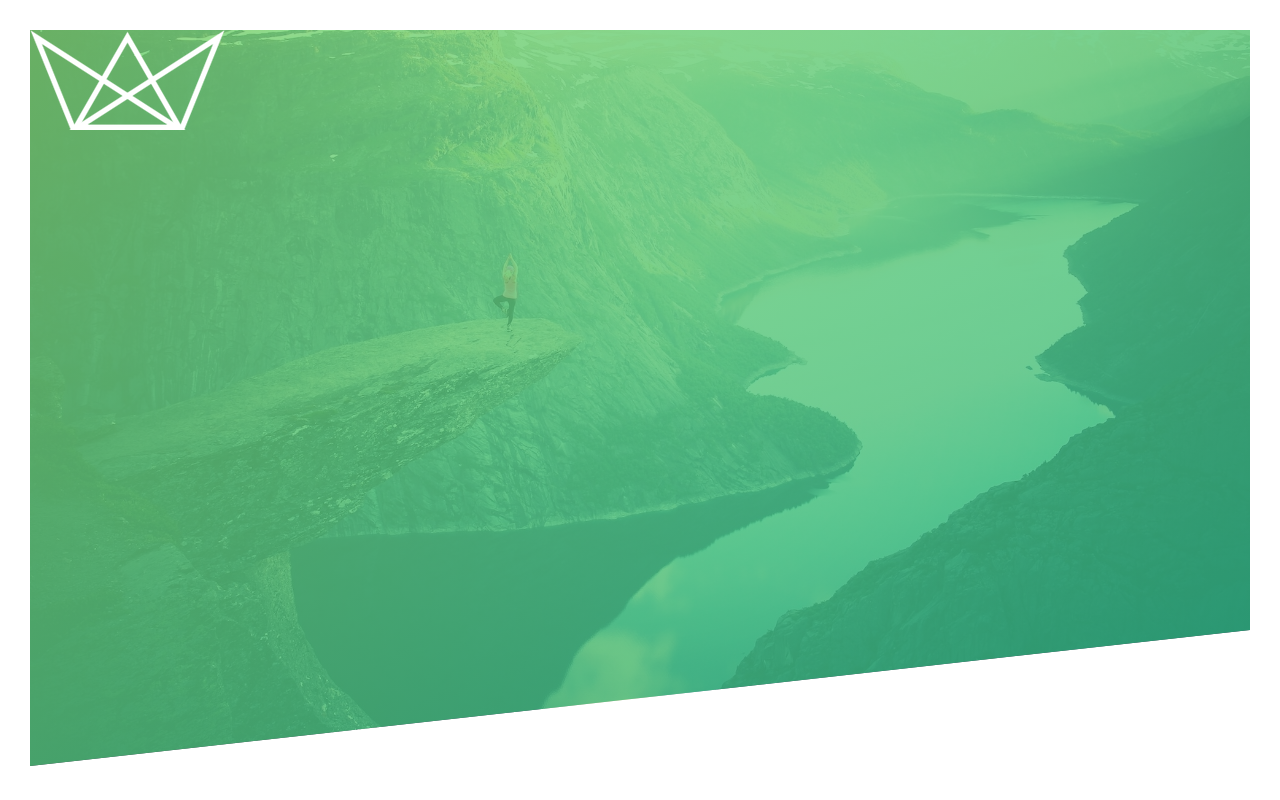
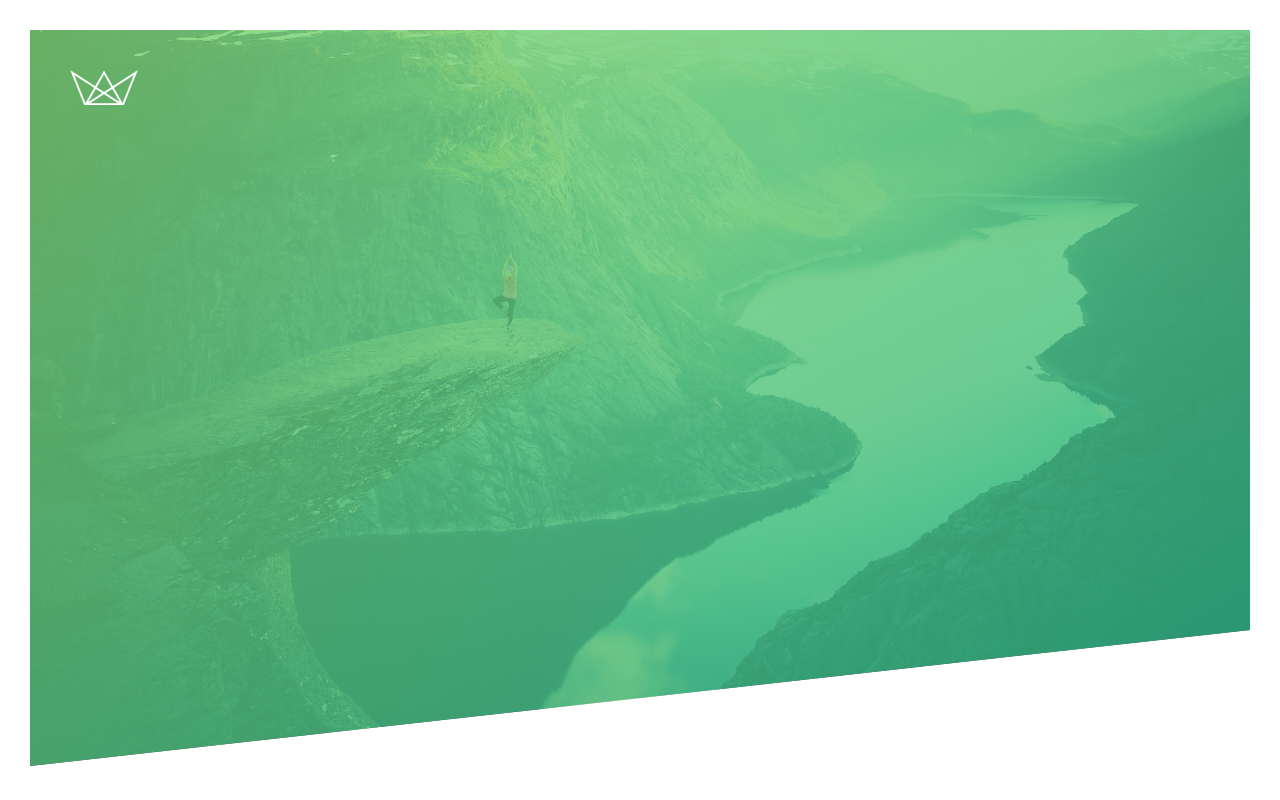
Before and after one commit to Almo7aya/moriam, a plain HTML site: page index.html in a window 1280 px wide. Drawn offline with Linux system fonts and the light colour scheme.

Commit message:
add rhe logo styles

```diff
--- a/css/styles.css
+++ b/css/styles.css
@@ -29,6 +29,8 @@ body {
 *   Header styles
 */
 .header {
+  position: relative;
+
   height: 92vh;
   background-image: linear-gradient(
       to right bottom,
@@ -44,7 +46,11 @@ body {
 }
 
 .logo-box {
+  position: absolute;
+  top: 40px;
+  left: 40px;
 }
 
 .logo {
+  height: 35px;
 }
```
